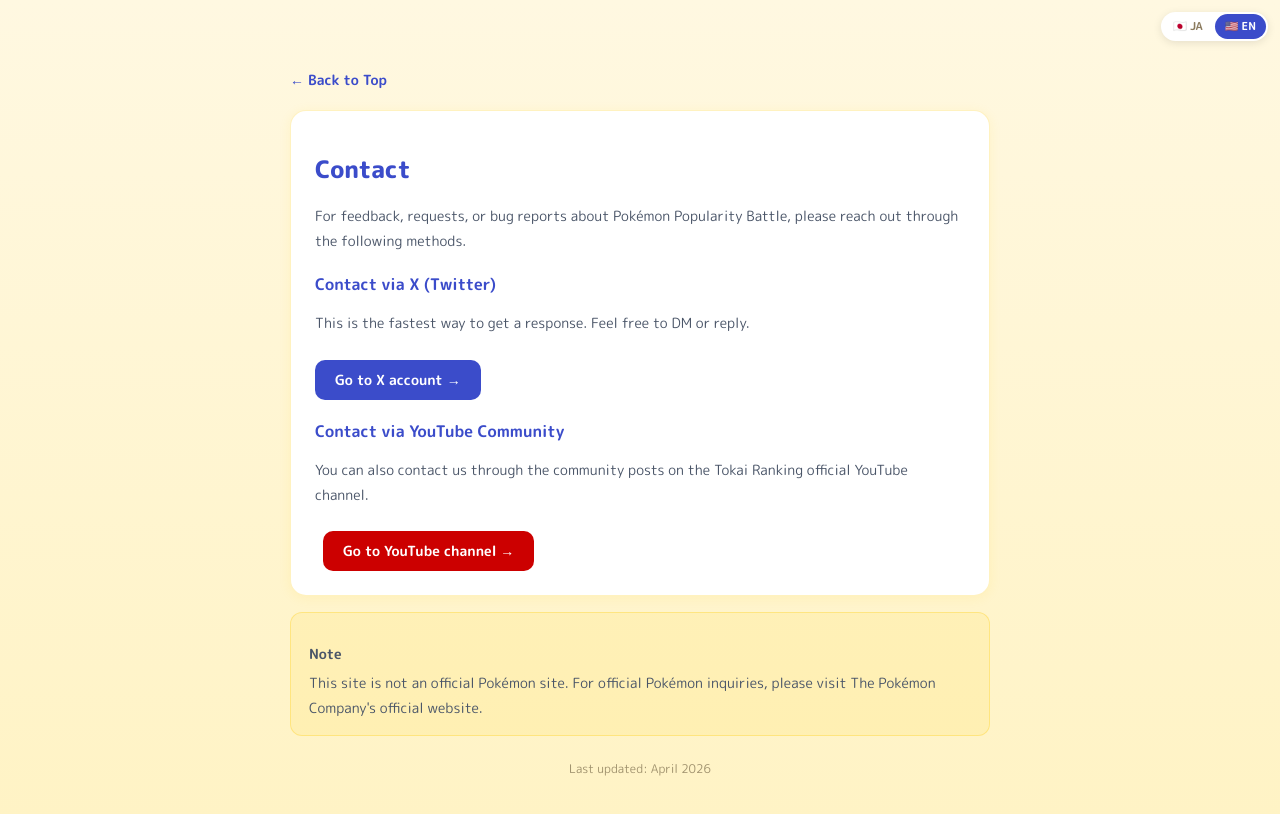
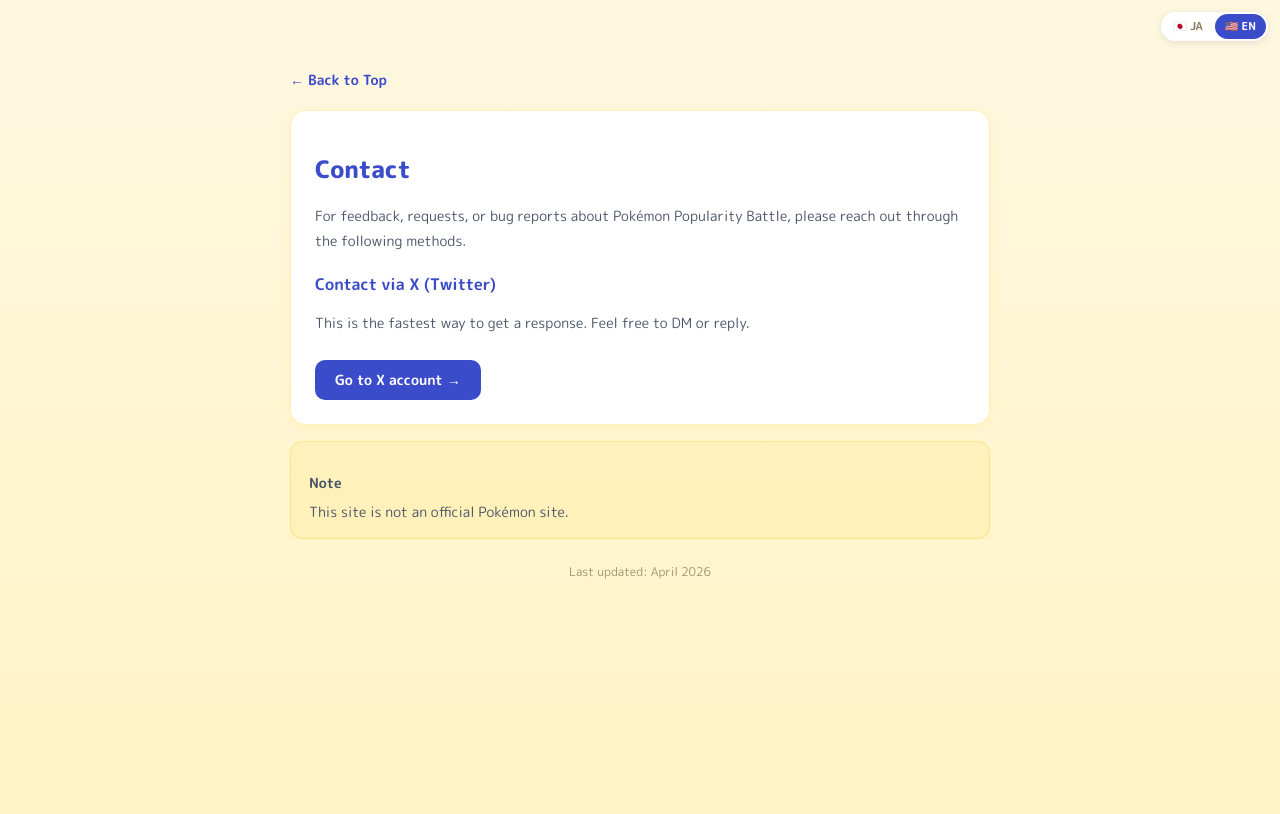
Before and after one commit to YRYK1985/pokemon-battle, a Next.js app: page /contact in a window 1280 px wide. Shown: the top 814 px of the page. Built offline with nearby package versions, Linux system fonts and the light colour scheme.

Commit message:
fix: お問い合わせページのYouTubeセクションとポケモン公式一文を削除
Co-Authored-By: Claude Sonnet 4.6 <noreply@anthropic.com>

```diff
--- a/app/contact/page.js
+++ b/app/contact/page.js
@@ -31,11 +31,8 @@ export default function ContactPage() {
       xTitle: 'X（Twitter）でのお問い合わせ',
       xDesc: '最も迅速に対応できる方法です。DMまたはリプライでお気軽にどうぞ。',
       xLink: 'Xアカウントに移動する →',
-      youtubeTitle: 'YouTubeコミュニティからのお問い合わせ',
-      youtubeDesc: '東海ランキング【公認】のYouTubeチャンネルのコミュニティ投稿にてご連絡いただくことも可能です。',
-      youtubeLink: 'YouTubeチャンネルに移動する →',
       noteTitle: 'ご注意',
-      noteDesc: '本サイトはポケモンの公式サイトではありません。ポケモンに関する公式のお問い合わせは、株式会社ポケモンの公式サイトをご利用ください。',
+      noteDesc: '本サイトはポケモンの公式サイトではありません。',
       lastUpdate: '最終更新: 2026年4月',
     },
     en: {
@@ -45,11 +42,8 @@ export default function ContactPage() {
       xTitle: 'Contact via X (Twitter)',
       xDesc: 'This is the fastest way to get a response. Feel free to DM or reply.',
       xLink: 'Go to X account →',
-      youtubeTitle: 'Contact via YouTube Community',
-      youtubeDesc: 'You can also contact us through the community posts on the Tokai Ranking official YouTube channel.',
-      youtubeLink: 'Go to YouTube channel →',
       noteTitle: 'Note',
-      noteDesc: 'This site is not an official Pokémon site. For official Pokémon inquiries, please visit The Pokémon Company\'s official website.',
+      noteDesc: 'This site is not an official Pokémon site.',
       lastUpdate: 'Last updated: April 2026',
     },
   }[lang];
@@ -85,9 +79,6 @@ export default function ContactPage() {
           <p style={s.text}>{c.xDesc}</p>
           <a href="https://x.com/RankingQQQ" target="_blank" rel="noopener noreferrer" style={s.link}>{c.xLink}</a>
 
-          <h2 style={s.sectionTitle}>{c.youtubeTitle}</h2>
-          <p style={s.text}>{c.youtubeDesc}</p>
-          <a href="https://www.youtube.com/@TokaiRanking" target="_blank" rel="noopener noreferrer" style={{ ...s.link, background: '#CC0000', marginLeft: 8 }}>{c.youtubeLink}</a>
         </div>
 
         <div style={s.noteBox}>
```
